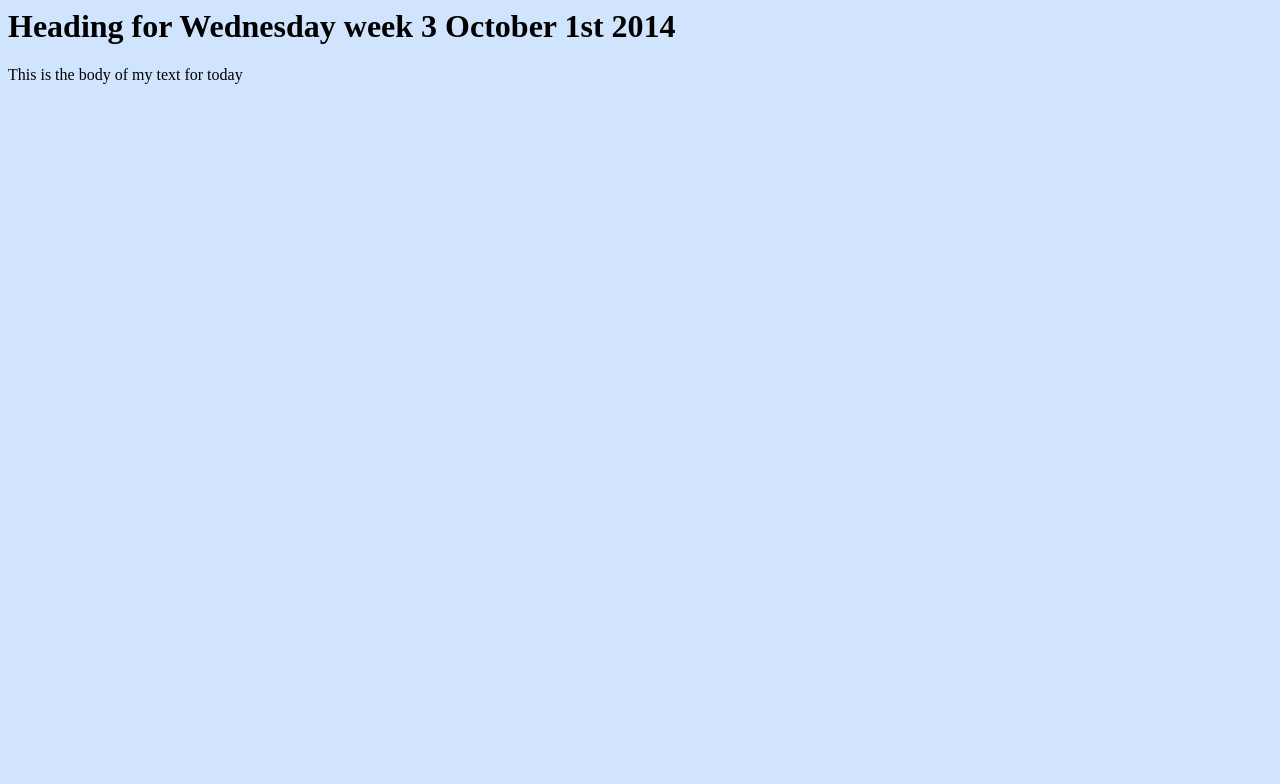
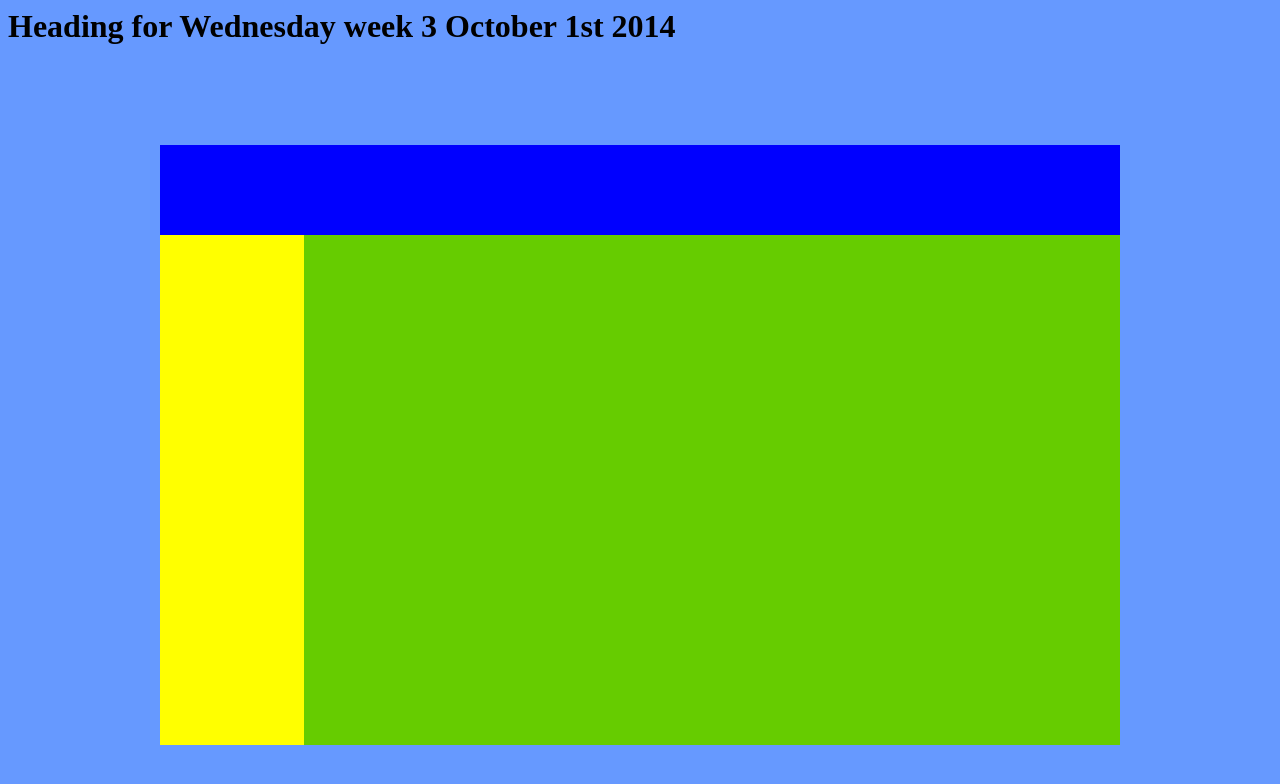
Before and after one commit to LeonMul/Wednesdayweek3, a plain HTML site: page index.html in a window 1280 px wide. Drawn offline with Linux system fonts and the light colour scheme.

Commit message:
version1.2

```diff
--- a/index.html
+++ b/index.html
@@ -2,9 +2,29 @@
 <html>
 	<title> Wednesday week 3 	</title>
 
-<head> <h1> Heading for Wednesday week 3 October 1st 2014 </h1> <head>
+	<head>
+		<h1> Heading for Wednesday week 3 October 1st 2014 </h1>
+	</head>
 
-<body> This is the body of my text for today <body>
+			<body>
+				<div id="wrapper">
+		        <div id="header">
+
+				</div>
+				<div id="main">
+
+				</div>
+				<div id="side">
+				</div>
+
+
+
+
+
+
+
+				</div>
+			</body>
 
 
 
--- a/style.css
+++ b/style.css
@@ -1 +1,44 @@
-body {background-color:#d0e4fe;}
+body
+{
+background-color:#6699FF;
+}
+
+
+
+
+
+
+#wrapper
+ {
+background-color:black;
+
+width:960px;
+height:600px;
+color:white;
+margin:0 auto;
+margin-top:100px;
+}
+
+#header
+{background-color:blue;
+width:100%;
+height:15%;
+}
+
+#side
+{
+background-color:yellow;
+width: 15%;
+height:85%;
+float:right;
+
+
+}
+
+#main
+{
+background-color:#66CC00;
+height:85%;
+width:85%;
+float:right;
+}
```
